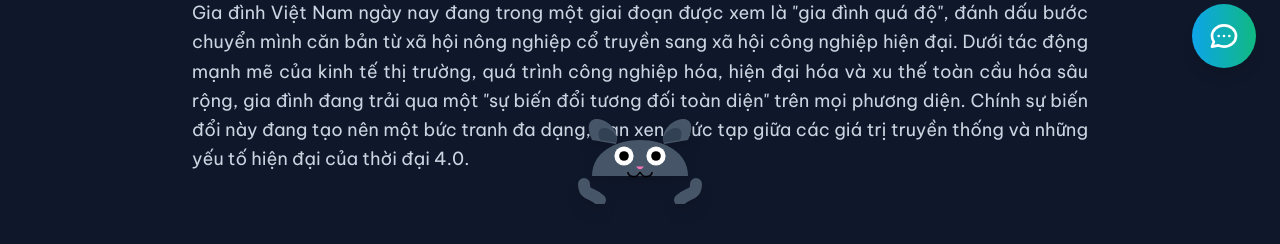
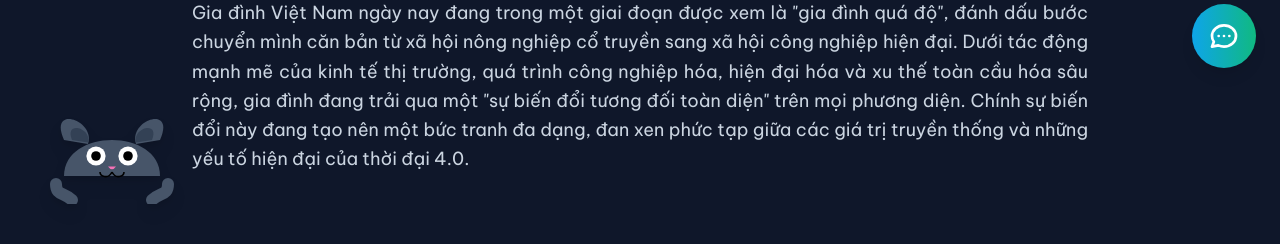
Before and after one commit to TeuDoan/mln131, a React (Vite) app: page / in a window 1280 px wide. Shown: the part 708-952 px from the top of the page. Built offline with nearby package versions, Linux system fonts and the light colour scheme.

Commit message:
Update PeekingCat.tsx

```diff
--- a/components/PeekingCat.tsx
+++ b/components/PeekingCat.tsx
@@ -54,7 +54,7 @@ const PeekingCat: React.FC = () => {
   return (
     <>
       <div
-        className={`fixed bottom-0 left-1/2 -translate-x-1/2 w-40 h-28 transition-transform duration-1000 ease-in-out z-40 pointer-events-none ${
+        className={`fixed bottom-0 left-8 w-40 h-28 transition-transform duration-1000 ease-in-out z-40 pointer-events-none ${
           isPeeking ? 'translate-y-0' : 'translate-y-full'
         }`}
         aria-hidden="true"
```
